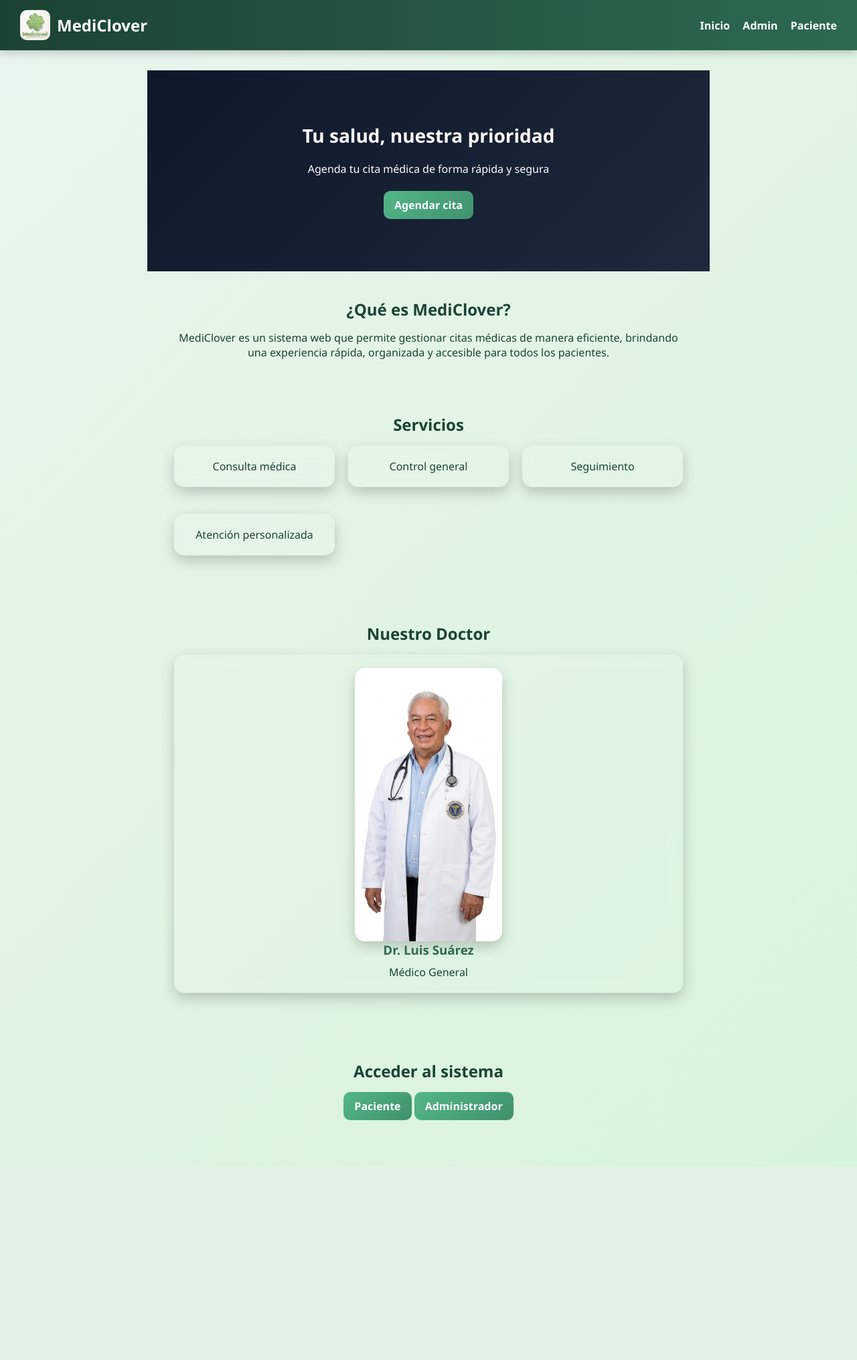
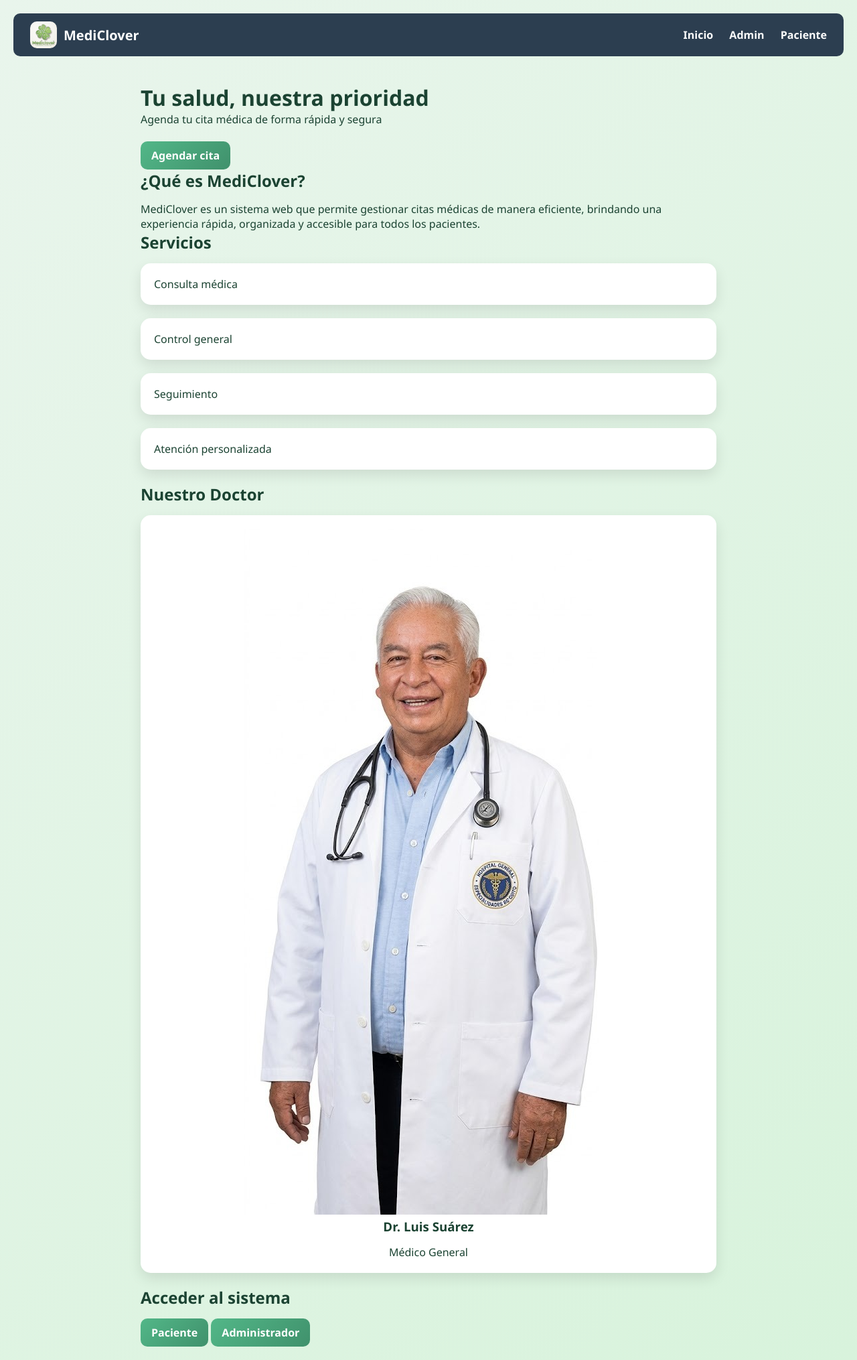
Before and after one commit to Mateo450/mediclover, a Flask app: page / in a window 1280 px wide. Shown: the whole page at 67% size. Before the commit the page ends 1672 px from the top, so only its background shows below. Run offline with Flask 3, Linux system fonts and the light colour scheme; some libraries are stand-ins or nearby versions.

```diff
--- a/static/styles.css
+++ b/static/styles.css
@@ -14,30 +14,47 @@ body{
 
 /* ===== NAVBAR ===== */
 .navbar{
-    background:linear-gradient(90deg,#1b4332,#2d6a4f);
-    color:white;
-    padding:15px 30px;
     display:flex;
     justify-content:space-between;
     align-items:center;
-    box-shadow:0 4px 12px rgba(0,0,0,0.2);
+    background:#2c3e50;
+    padding:12px 25px;
+    border-radius:10px;
+    margin:20px;
 }
 
-.navbar a{
+/* LOGO */
+.logo{
+    display:flex;
+    align-items:center;
+    gap:10px;
     color:white;
-    margin-left:15px;
-    text-decoration:none;
-    font-weight:600;
-    transition:0.3s;
+    font-size:20px;
+    font-weight:bold;
 }
 
-.navbar a:hover{
-    color:#95d5b2;
+.logo img{
+    height:40px;
+    border-radius:10px;
+}
+
+/* LINKS */
+.nav-links a{
+    margin-left:20px;
+    text-decoration:none;
+    color:white;
+    font-weight:bold;
+}
+
+.nav-links a:hover{
+    color:#2ecc71;
 }
 
 /* ===== CONTAINER ===== */
 .container{
-    padding:30px;
+    max-width:900px;
+    margin:auto;
+    padding:20px;
 }
 
 /* ===== TITULOS ===== */
@@ -49,9 +66,9 @@ h2, h3{
 .card{
     background:white;
     padding:20px;
-    border-radius:16px;
+    border-radius:15px;
     margin-bottom:20px;
-    box-shadow:0 8px 20px rgba(0,0,0,0.08);
+    box-shadow:0 8px 20px rgba(0,0,0,0.1);
     transition:0.3s;
 }
 
@@ -59,46 +76,21 @@ h2, h3{
     transform:translateY(-5px);
 }
 
-/* ===== GRID ===== */
-.grid{
-    display:grid;
-    grid-template-columns:repeat(auto-fit, minmax(220px,1fr));
-    gap:20px;
-}
-
-/* ===== STAT CARDS ===== */
-.stat-card{
-    background:linear-gradient(135deg,#1b4332,#40916c);
-    color:white;
-    padding:25px;
-    border-radius:16px;
-    text-align:center;
-    font-size:18px;
-}
-
-.stat-card span{
-    font-size:35px;
-    display:block;
-    margin-top:10px;
-}
-
 /* ===== BOTONES ===== */
 .btn{
     background:linear-gradient(135deg,#52b788,#40916c);
     color:white;
-    padding:10px 18px;
+    padding:10px 16px;
     border-radius:10px;
     text-decoration:none;
+    font-weight:bold;
     display:inline-block;
-    font-weight:bold;
     border:none;
     cursor:pointer;
-    transition:0.3s;
 }
 
 .btn:hover{
     transform:scale(1.05);
-    box-shadow:0 4px 10px rgba(0,0,0,0.2);
 }
 
 /* ===== FORMULARIOS ===== */
@@ -108,10 +100,9 @@ input, select, textarea{
     margin:8px 0;
     border-radius:10px;
     border:1px solid #ccc;
-    transition:0.3s;
 }
 
-input:focus, select:focus, textarea:focus{
+input:focus, textarea:focus{
     border:1px solid #52b788;
     outline:none;
     box-shadow:0 0 8px #95d5b2;
@@ -122,9 +113,8 @@ table{
     width:100%;
     border-collapse:collapse;
     background:white;
-    border-radius:12px;
+    border-radius:10px;
     overflow:hidden;
-    margin-top:15px;
 }
 
 th{
@@ -138,23 +128,6 @@ td{
     text-align:center;
     border-bottom:1px solid #eee;
 }
-
-tr:hover{
-    background:#f1faee;
-}
-
-/* ===== ESTADOS ===== */
-.estado{
-    padding:6px 12px;
-    border-radius:10px;
-    color:white;
-    font-size:12px;
-    font-weight:bold;
-}
-
-.pendiente{ background:#f4a261; }
-.completada{ background:#2a9d8f; }
-.cancelada{ background:#e63946; }
 
 /* ===== MENSAJES ===== */
 .success{
@@ -178,12 +151,7 @@ tr:hover{
     background:white;
     padding:30px;
     border-radius:16px;
-    box-shadow:0 10px 25px rgba(0,0,0,0.1);
     text-align:center;
-}
-
-.login-box h2{
-    margin-bottom:20px;
 }
 
 /* ===== RESPONSIVE ===== */
@@ -191,273 +159,15 @@ tr:hover{
     .container{
         padding:15px;
     }
-}
-/* ===== LAYOUT ===== */
-.layout{
-    display:flex;
-}
 
-/* ===== SIDEBAR ===== */
-.sidebar{
-    width:220px;
-    height:100vh;
-    background:#1b4332;
-    color:white;
-    padding:20px;
-    position:fixed;
-}
-
-.sidebar h2{
-    margin-bottom:30px;
-}
-
-.sidebar a{
-    display:block;
-    color:white;
-    padding:10px;
-    margin-bottom:10px;
-    text-decoration:none;
-    border-radius:8px;
-    transition:0.3s;
-}
-
-.sidebar a:hover{
-    background:#2d6a4f;
-}
-
-.sidebar .active{
-    background:#40916c;
-}
-
-/* ===== MAIN ===== */
-.main{
-    margin-left:220px;
-    padding:30px;
-    width:100%;
-}
-
-/* ===== STATS ===== */
-.stat{
-    text-align:center;
-}
-
-.stat h2{
-    font-size:28px;
-    margin-top:10px;
-}
-
-/* ===== ACTIONS ===== */
-.actions{
-    display:flex;
-    gap:10px;
-    margin-top:10px;
-}
-/* ===== ANIMACIONES GENERALES ===== */
-*{
-    transition: all 0.25s ease;
-}
-
-/* ===== CARDS MÁS PRO ===== */
-.card{
-    background: rgba(255,255,255,0.08);
-    backdrop-filter: blur(10px);
-    border-radius: 15px;
-    padding: 20px;
-    box-shadow: 0 8px 20px rgba(0,0,0,0.2);
-}
-
-/* HOVER CARD */
-.card:hover{
-    transform: translateY(-5px);
-    box-shadow: 0 12px 25px rgba(0,0,0,0.3);
-}
-
-/* ===== BOTONES PRO ===== */
-.btn{
-    background: linear-gradient(135deg, #52b788, #40916c);
-    color:white;
-    padding:10px 16px;
-    border-radius:10px;
-    text-decoration:none;
-    font-weight:bold;
-    display:inline-block;
-}
-
-/* HOVER BOTÓN */
-.btn:hover{
-    transform: scale(1.05);
-    box-shadow: 0 5px 15px rgba(0,0,0,0.3);
-}
-
-/* ===== SIDEBAR HOVER ===== */
-.sidebar a{
-    position: relative;
-    overflow:hidden;
-}
-
-.sidebar a::after{
-    content:"";
-    position:absolute;
-    left:0;
-    bottom:0;
-    width:0%;
-    height:3px;
-    background:#52b788;
-    transition:0.3s;
-}
-
-.sidebar a:hover::after{
-    width:100%;
-}
-
-/* ===== TITULOS ===== */
-h1{
-    font-size:28px;
-    margin-bottom:20px;
-}
-
-h3{
-    margin-bottom:10px;
-    color:#2d6a4f;
-}
-/* ===============================
-   📱 RESPONSIVE DESIGN
-   =============================== */
-
-@media (max-width: 768px){
-
-    /* LAYOUT GENERAL */
-    .layout{
-        flex-direction: column;
+    .navbar{
+        flex-direction:column;
+        gap:10px;
     }
 
-    /* SIDEBAR */
-    .sidebar{
-        width: 100%;
-        height: auto;
-        display: flex;
-        flex-direction: row;
-        overflow-x: auto;
-        padding: 10px;
+    .nav-links{
+        display:flex;
+        flex-wrap:wrap;
+        justify-content:center;
     }
-
-    .sidebar h2{
-        display: none; /* ocultamos título para ahorrar espacio */
-    }
-
-    .sidebar a{
-        flex: 1;
-        text-align: center;
-        font-size: 14px;
-        padding: 10px;
-        white-space: nowrap;
-    }
-
-    /* CONTENIDO */
-    .main{
-        padding: 15px;
-    }
-
-    /* CARDS */
-    .grid{
-        grid-template-columns: 1fr;
-    }
-
-    .card{
-        padding: 15px;
-    }
-
-    /* TABLAS */
-    table{
-        display: block;
-        overflow-x: auto;
-        white-space: nowrap;
-    }
-
-    /* BOTONES */
-    .btn{
-        display: block;
-        width: 100%;
-        margin-top: 10px;
-        text-align: center;
-    }
-
 }
-.estado {
-    padding: 5px 10px;
-    border-radius: 10px;
-    font-size: 12px;
-    font-weight: bold;
-    text-transform: capitalize;
-}
-
-/* PENDIENTE */
-.estado.pendiente {
-    background: #fff3cd;
-    color: #856404;
-}
-
-/* COMPLETADA */
-.estado.completada {
-    background: #d4edda;
-    color: #155724;
-}
-
-/* CANCELADA */
-.estado.cancelada {
-    background: #f8d7da;
-    color: #721c24;
-}
-.hero {
-    height: 300px;
-    display: flex;
-    flex-direction: column;
-    justify-content: center;
-    align-items: center;
-    background: linear-gradient(135deg, #0f172a, #1e293b);
-    color: white;
-    text-align: center;
-}
-
-.section {
-    padding: 40px;
-    text-align: center;
-}
-
-.footer {
-    padding: 20px;
-    text-align: center;
-    background: #0f172a;
-    color: white;
-}
-.doctor-img {
-    width: 100%;
-    border-radius: 10px;
-    margin-bottom: 10px;
-}
-
-.card:hover {
-    transform: translateY(-5px);
-    transition: 0.3s;
-}
-/* IMAGEN DOCTOR */
-.doctor-img {
-    width: 100%;
-    max-width: 220px;
-    height: auto;
-    border-radius: 15px;
-    margin: 10px auto;
-    display: block;
-    box-shadow: 0 8px 20px rgba(0,0,0,0.2);
-}
-.doctor-img {
-    width: 100%;
-    max-width: 220px;
-    border-radius: 15px;
-    display: block;
-    margin: auto;
-}
-.container {
-    max-width: 900px;
-    margin: auto;
-}
--- a/templates/base.html
+++ b/templates/base.html
@@ -9,13 +9,15 @@
 
 <div class="navbar">
 
-    <div style="display:flex; align-items:center; gap:10px;">
-        <img src="{{ url_for('static', filename='img/logo.png') }}"
-             style="height:45px; border-radius:10px;">
-        <h2 style="margin:0;">MediClover</h2>
+    <!-- LOGO -->
+    <div class="logo">
+        <img src="{{ url_for('static', filename='img/logo.png') }}">
+        <span>MediClover</span>
     </div>
 
-    <div>
+    <!-- LINKS -->
+    <div class="nav-links">
+
         <a href="/">Inicio</a>
 
         {% if session.get("usuario") %}
@@ -32,6 +34,7 @@
             <a href="/login">Admin</a>
             <a href="/login_paciente">Paciente</a>
         {% endif %}
+
     </div>
 
 </div>
--- a/templates/reservar.html
+++ b/templates/reservar.html
@@ -9,6 +9,7 @@
 
 <div class="navbar">
     <h2>🏥 MediClover</h2>
+
 {% extends "base.html" %}
 
 {% block contenido %}
@@ -46,7 +47,6 @@
 {% endblock %}
 
 
-
 </div>
 
 </body>
```
Lines whose indentation alone changed are shown as unchanged.
